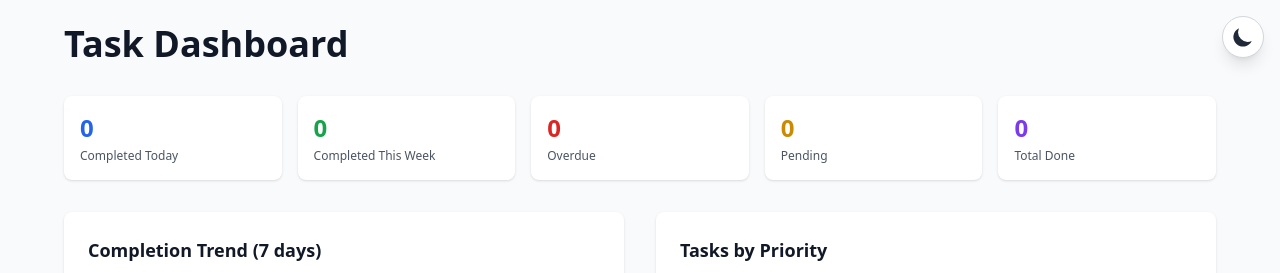
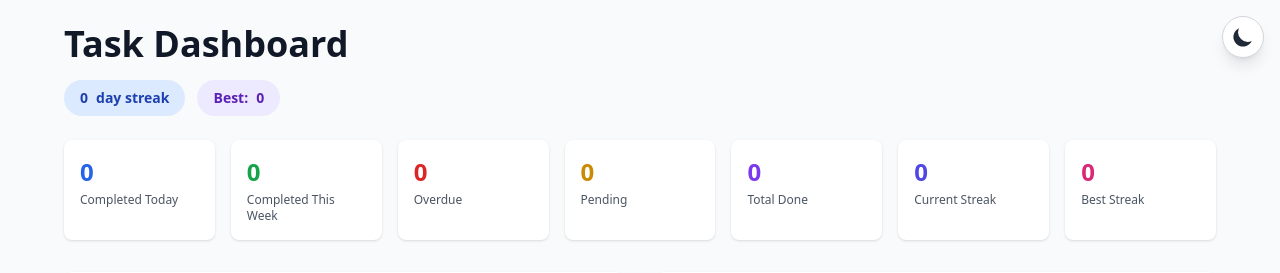
Before and after one commit to Abdulla-Alaqel/Todo-app-CC302, a Flask app: page / in a window 1280 px wide. Shown: the top 273 px of the page. Run offline with Flask 3, Linux system fonts and the light colour scheme; data that the repository does not hold is empty; some libraries are stand-ins or nearby versions.

Commit message:
feat: add completion streaks tracking and update stats summary endpoint

```diff
--- a/app.py
+++ b/app.py
@@ -141,6 +141,41 @@ def calculate_next_due_date(current, recurrence_type, interval, recurrence_days)
         return next_month_date(current, interval)
 
     return None
+
+
+def compute_completion_streaks():
+    completed_dates = sorted({
+        completed.completed_at.date()
+        for completed in Task.query.filter(
+            and_(Task.status == "Completed", Task.completed_at != None)
+        ).all()
+    })
+
+    if not completed_dates:
+        return 0, 0
+
+    best_streak = 0
+    current_streak = 0
+    streak = 0
+    previous = None
+
+    for date in completed_dates:
+        if previous is None or date == previous + timedelta(days=1):
+            streak += 1
+        else:
+            streak = 1
+        best_streak = max(best_streak, streak)
+        previous = date
+
+    today = now_utc().date()
+    current_streak = 0
+    check_day = today
+    completed_set = set(completed_dates)
+    while check_day in completed_set:
+        current_streak += 1
+        check_day -= timedelta(days=1)
+
+    return current_streak, best_streak
 
 
 def create_next_recurrence(task):
@@ -509,13 +544,16 @@ def stats_summary():
 
     total_pending = Task.query.filter(Task.status == "Pending").count()
     total_completed = Task.query.filter(Task.status == "Completed").count()
+    current_streak, best_streak = compute_completion_streaks()
 
     return jsonify({
         'completed_today': completed_today,
         'completed_week': completed_week,
         'overdue': overdue,
         'total_pending': total_pending,
-        'total_completed': total_completed
+        'total_completed': total_completed,
+        'current_streak': current_streak,
+        'best_streak': best_streak
     })
 
 
--- a/templates/index.html
+++ b/templates/index.html
@@ -28,10 +28,17 @@
     </a>
 
     <div class="w-full max-w-6xl mx-auto">
-      <h1 class="text-4xl font-bold mb-8 text-gray-900 dark:text-white">Task Dashboard</h1>
-
+      <h1 class="text-4xl font-bold mb-4 text-gray-900 dark:text-white">Task Dashboard</h1>
+      <div class="flex flex-wrap gap-3 mb-6">
+        <div class="inline-flex items-center gap-2 px-4 py-2 rounded-full bg-blue-100 dark:bg-blue-900 text-blue-800 dark:text-blue-200 text-sm font-semibold">
+          <span id="badge-current-streak">0</span> day streak
+        </div>
+        <div class="inline-flex items-center gap-2 px-4 py-2 rounded-full bg-violet-100 dark:bg-violet-900 text-violet-800 dark:text-violet-200 text-sm font-semibold">
+          Best: <span id="badge-best-streak">0</span>
+        </div>
+      </div>
       <!-- Stats Summary -->
-      <div class="grid grid-cols-2 md:grid-cols-5 gap-4 mb-8">
+      <div class="grid grid-cols-2 md:grid-cols-7 gap-4 mb-8">
         <div class="bg-white dark:bg-gray-800 shadow rounded-lg p-4">
           <div class="text-2xl font-bold text-blue-600 dark:text-blue-400" id="stat-completed-today">-</div>
           <div class="text-xs text-gray-600 dark:text-gray-400 mt-1">Completed Today</div>
@@ -51,6 +58,14 @@
         <div class="bg-white dark:bg-gray-800 shadow rounded-lg p-4">
           <div class="text-2xl font-bold text-violet-600 dark:text-violet-400" id="stat-total-completed">-</div>
           <div class="text-xs text-gray-600 dark:text-gray-400 mt-1">Total Done</div>
+        </div>
+        <div class="bg-white dark:bg-gray-800 shadow rounded-lg p-4">
+          <div class="text-2xl font-bold text-indigo-600 dark:text-indigo-400" id="stat-current-streak">-</div>
+          <div class="text-xs text-gray-600 dark:text-gray-400 mt-1">Current Streak</div>
+        </div>
+        <div class="bg-white dark:bg-gray-800 shadow rounded-lg p-4">
+          <div class="text-2xl font-bold text-pink-600 dark:text-pink-400" id="stat-best-streak">-</div>
+          <div class="text-xs text-gray-600 dark:text-gray-400 mt-1">Best Streak</div>
         </div>
       </div>
 
@@ -370,6 +385,10 @@
           document.getElementById('stat-overdue').textContent = data.overdue;
           document.getElementById('stat-pending').textContent = data.total_pending;
           document.getElementById('stat-total-completed').textContent = data.total_completed;
+          document.getElementById('stat-current-streak').textContent = data.current_streak;
+          document.getElementById('stat-best-streak').textContent = data.best_streak;
+          document.getElementById('badge-current-streak').textContent = data.current_streak;
+          document.getElementById('badge-best-streak').textContent = data.best_streak;
         } catch (error) {
           console.error('Error loading stats:', error);
         }
```
Also changed, not shown: tests/test_app.py (+25 -1 lines).
